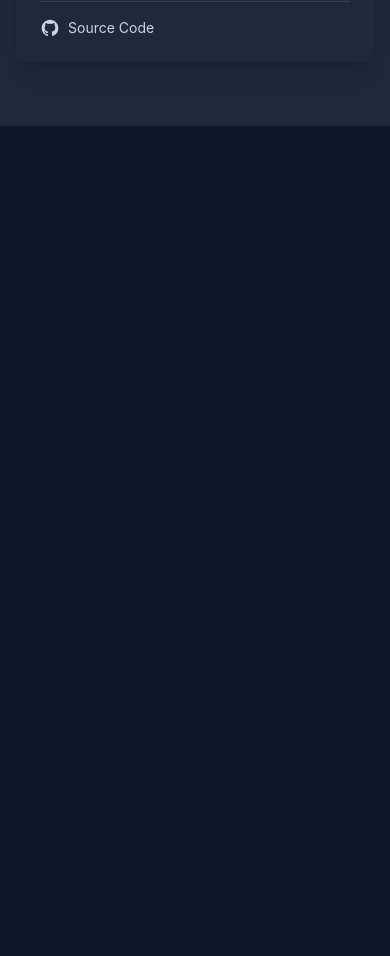
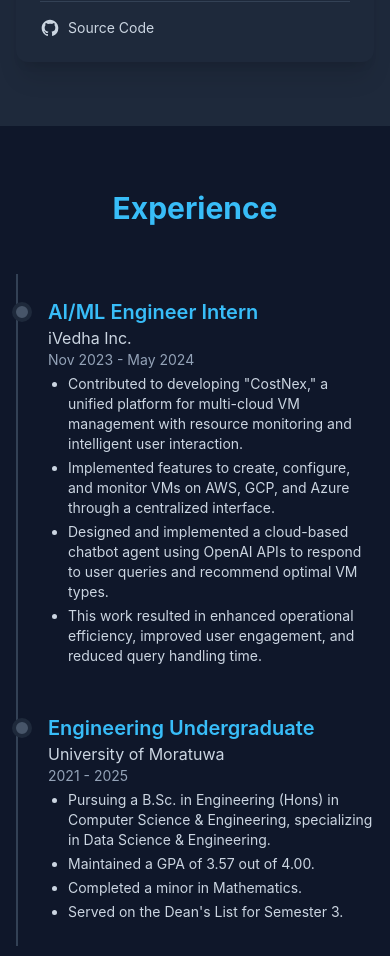
Before and after one commit to OshadhaWijerathne/Oshadha_Wijerathne_Portfolio, a React (Vite) app: page / in a window 390 px wide. Shown: the part 7580-8536 px from the top of the page. Before the commit the page ends 7706 px from the top, so only its background shows below. Built offline with nearby package versions, Linux system fonts and the light colour scheme.

Commit message:
add Experience section component

```diff
--- a/App.tsx
+++ b/App.tsx
@@ -5,6 +5,7 @@
 import { AboutMe } from './components/AboutMe';
 import { Skills } from './components/Skills';
 import { Projects } from './components/Projects';
+import { Experience } from './components/Experience';
 
 const App: React.FC = () => {
   return (
@@ -15,6 +16,7 @@
         <AboutMe />
         <Skills />
         <Projects />
+        <Experience />
       </main>
     </>
   );
--- /dev/null
+++ b/components/Experience.tsx
@@ -0,0 +1,19 @@
+
+import React from 'react';
+import { Section } from './Section';
+import { EXPERIENCE_DATA } from '../constants';
+import { ExperienceItem } from './ExperienceItem';
+
+export const Experience: React.FC = () => {
+  return (
+    <Section id="experience" title="Experience">
+      <div className="max-w-3xl mx-auto">
+        <div className="relative">
+          {EXPERIENCE_DATA.map((exp, index) => (
+            <ExperienceItem key={exp.id} experience={exp} />
+          ))}
+        </div>
+      </div>
+    </Section>
+  );
+};
--- /dev/null
+++ b/components/ExperienceItem.tsx
@@ -0,0 +1,34 @@
+
+import React from 'react';
+import { Experience } from '../types';
+
+interface ExperienceItemProps {
+  experience: Experience;
+}
+
+export const ExperienceItem: React.FC<ExperienceItemProps> = ({ experience }) => {
+  return (
+    <div className="relative pl-8 sm:pl-12 py-6 group">
+      {/* Vertical line */}
+      <div className="absolute left-0 sm:left-2.5 top-0 bottom-0 w-0.5 bg-slate-700 group-hover:bg-sky-500 transition-colors duration-300"></div>
+      {/* Dot */}
+      <div className="absolute left-[-4px] sm:left-0 top-7 w-5 h-5 rounded-full bg-slate-600 border-4 border-slate-800 group-hover:bg-sky-400 group-hover:border-sky-600 transition-all duration-300"></div>
+
+      <div className="flex items-start mb-1">
+        {experience.logoUrl && (
+          <img src={experience.logoUrl} alt={`${experience.company} logo`} className="w-10 h-10 rounded-full mr-4 hidden sm:block" />
+        )}
+        <div>
+          <h3 className="text-xl font-semibold text-sky-400">{experience.role}</h3>
+          <p className="text-md text-slate-300">{experience.company}</p>
+          <p className="text-sm text-slate-400">{experience.duration}</p>
+        </div>
+      </div>
+      <ul className="list-disc list-outside ml-5 space-y-1 text-slate-300 text-sm">
+        {experience.responsibilities.map((responsibility, index) => (
+          <li key={index}>{responsibility}</li>
+        ))}
+      </ul>
+    </div>
+  );
+};
--- a/constants.ts
+++ b/constants.ts
@@ -119,3 +119,32 @@
     repoLink: 'https://github.com/OshadhaWijerathne',
   },
 ];
+
+export const EXPERIENCE_DATA: Experience[] = [
+  {
+    id: 'exp1',
+    role: 'AI/ML Engineer Intern',
+    company: 'iVedha Inc.',
+    duration: 'Nov 2023 - May 2024',
+    logoUrl: '/images/ivedha.jpg',
+    responsibilities: [
+      'Contributed to developing "CostNex," a unified platform for multi-cloud VM management with resource monitoring and intelligent user interaction.',
+      'Implemented features to create, configure, and monitor VMs on AWS, GCP, and Azure through a centralized interface.',
+      'Designed and implemented a cloud-based chatbot agent using OpenAI APIs to respond to user queries and recommend optimal VM types.',
+      'This work resulted in enhanced operational efficiency, improved user engagement, and reduced query handling time.'
+    ],
+  },
+  {
+    id: 'exp2',
+    role: 'Engineering Undergraduate',
+    company: 'University of Moratuwa',
+    duration: '2021 - 2025',
+    logoUrl: '/images/University_of_Moratuwa_logo.png',
+    responsibilities: [
+      'Pursuing a B.Sc. in Engineering (Hons) in Computer Science & Engineering, specializing in Data Science & Engineering.',
+      'Maintained a GPA of 3.57 out of 4.00.',
+      'Completed a minor in Mathematics.',
+      'Served on the Dean\'s List for Semester 3.'
+    ],
+  },
+];
```
Also changed, not shown: public/images/ivedha.jpg (added).
